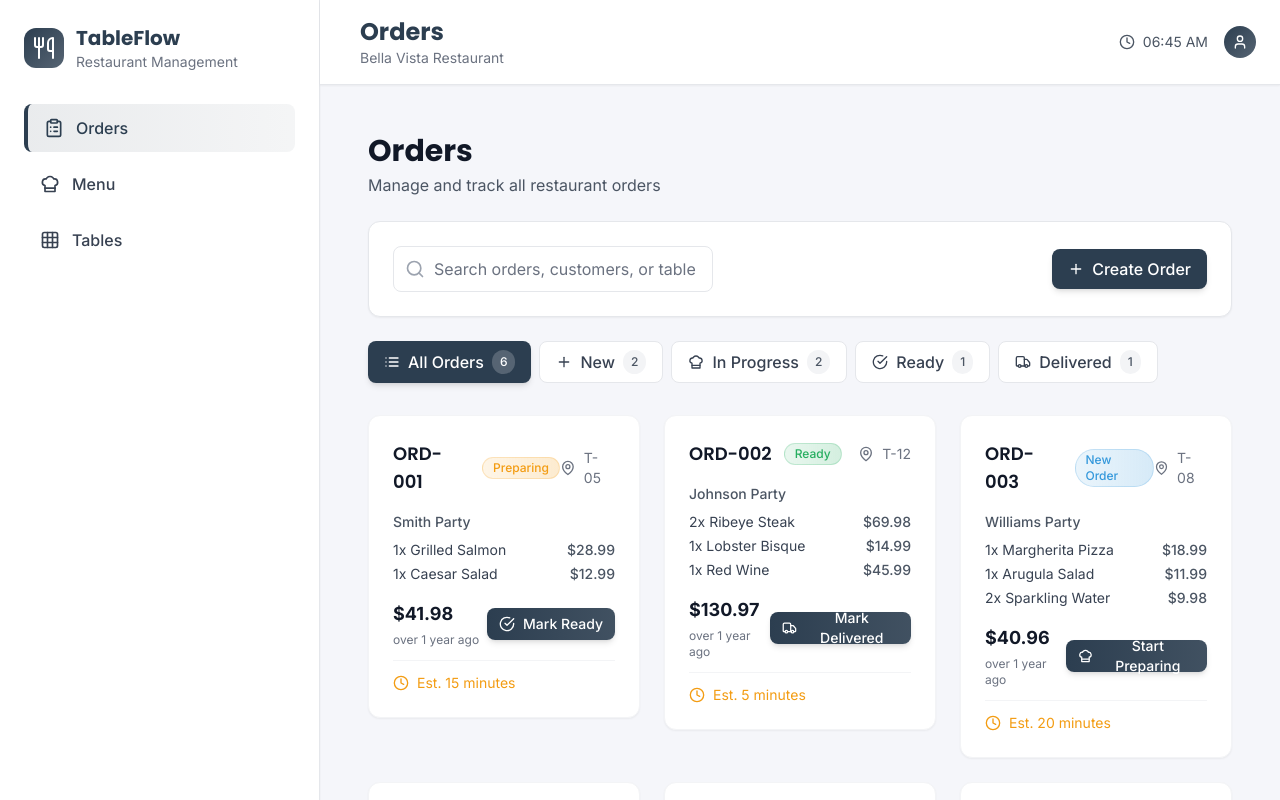
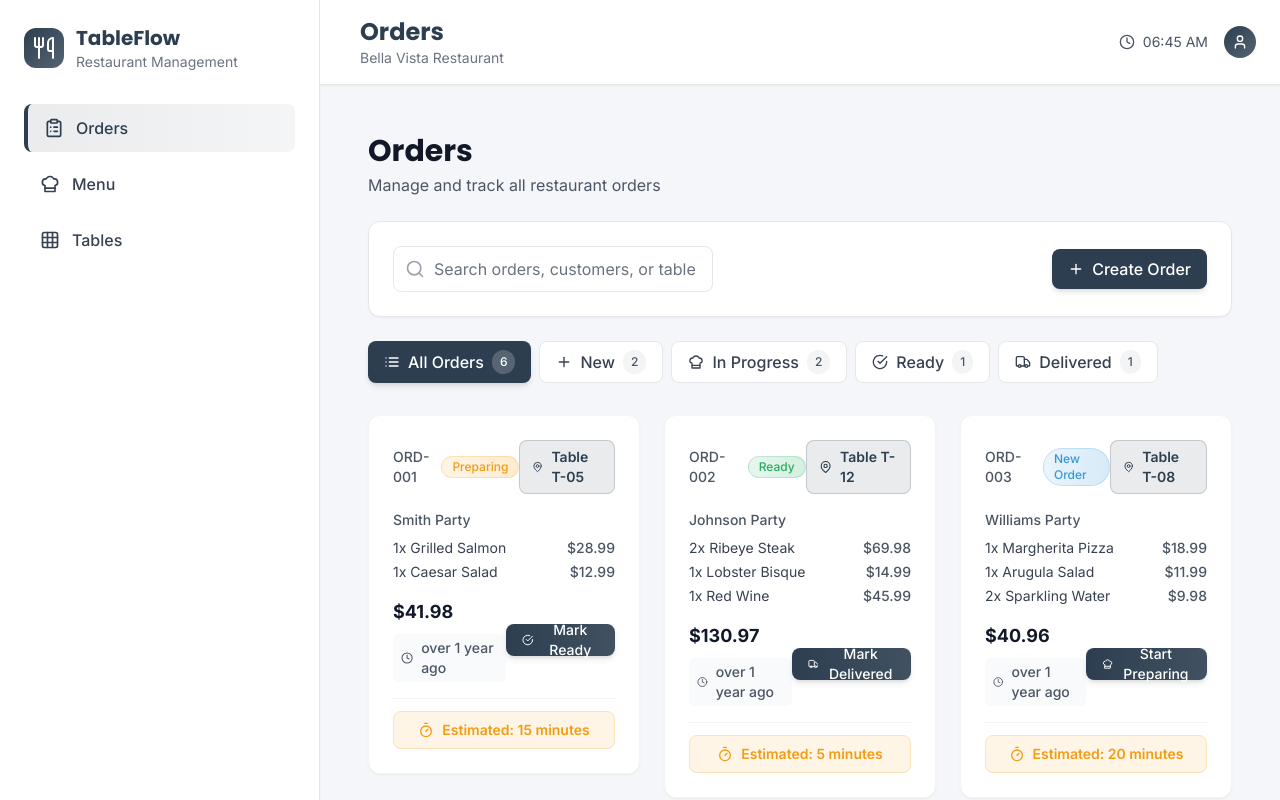
Before and after one commit to apper-canvas/tableflow-cosmos, a React (Vite) app: page /orders in a window 1280 px wide. Shown: the top 800 px of the page. Built offline with nearby package versions, Linux system fonts and the light colour scheme.

Commit message:
Redesign OrderCard with smaller order number, prominent table display, and clearer status indicators

```diff
--- a/src/components/organisms/OrderCard.jsx
+++ b/src/components/organisms/OrderCard.jsx
@@ -43,14 +43,18 @@ const OrderCard = ({ order, onStatusUpdate }) => {
     >
 <div className="flex items-center justify-between mb-4">
         <div className="flex items-center space-x-3">
-          <h3 className="text-lg font-semibold text-gray-900 font-display">
+          <span className="text-sm font-medium text-gray-600">
             {order.orderNumber}
-          </h3>
+          </span>
           <StatusBadge status={order.status} type="order" />
         </div>
-        <div className="flex items-center space-x-2 text-sm text-gray-500">
-          <ApperIcon name="MapPin" className="w-4 h-4" />
-          <span>{order.tableNumber}</span>
+        <div className="flex items-center space-x-2">
+          <div className="bg-primary/10 border border-primary/20 rounded-lg px-3 py-1.5">
+            <div className="flex items-center space-x-2">
+              <ApperIcon name="MapPin" className="w-4 h-4 text-primary" />
+              <span className="text-sm font-semibold text-primary">Table {order.tableNumber}</span>
+            </div>
+          </div>
         </div>
       </div>
 
@@ -76,20 +80,24 @@ const OrderCard = ({ order, onStatusUpdate }) => {
       </div>
 
 <div className="flex items-center justify-between">
-        <div className="flex flex-col space-y-1">
+        <div className="flex flex-col space-y-2">
           <span className="text-lg font-bold text-gray-900">
             ${(order.total || 0).toFixed(2)}
           </span>
-          <span className="text-xs text-gray-500">
+          <div className="flex items-center space-x-2 text-sm text-gray-600 bg-gray-50 rounded-md px-2 py-1">
+            <ApperIcon name="Clock" className="w-4 h-4" />
+            <span className="font-medium">
               {formatDistanceToNow(new Date(order.timestamp), { addSuffix: true })}
             </span>
           </div>
+        </div>
 
+        <div className="flex flex-col items-end space-y-2">
           {statusAction && order.status !== "delivered" && (
             <Button
               onClick={handleStatusUpdate}
               size="sm"
-            className="text-sm"
+              className="text-sm px-4 py-2 font-medium"
             >
               <ApperIcon name={statusAction.icon} className="w-4 h-4 mr-2" />
               {statusAction.label}
@@ -97,18 +105,21 @@ const OrderCard = ({ order, onStatusUpdate }) => {
           )}
 
           {order.status === "delivered" && (
-          <div className="flex items-center text-success text-sm font-medium">
-            <ApperIcon name="CheckCircle2" className="w-4 h-4 mr-1" />
+            <div className="flex items-center text-success text-sm font-semibold bg-success/10 rounded-md px-3 py-1.5">
+              <ApperIcon name="CheckCircle2" className="w-4 h-4 mr-2" />
               Completed
             </div>
           )}
         </div>
+      </div>
 
 {order.estimatedTime > 0 && (
-        <div className="mt-3 pt-3 border-t border-gray-100">
-          <div className="flex items-center text-sm text-accent">
-            <ApperIcon name="Clock" className="w-4 h-4 mr-2" />
-            <span>Est. {order.estimatedTime} minutes</span>
+        <div className="mt-4 pt-3 border-t border-gray-100">
+          <div className="flex items-center justify-center bg-accent/10 border border-accent/20 rounded-lg px-4 py-2">
+            <ApperIcon name="Timer" className="w-4 h-4 mr-2 text-accent" />
+            <span className="text-sm font-semibold text-accent">
+              Estimated: {order.estimatedTime} minutes
+            </span>
           </div>
         </div>
       )}
```
Lines whose indentation alone changed are shown as unchanged.
